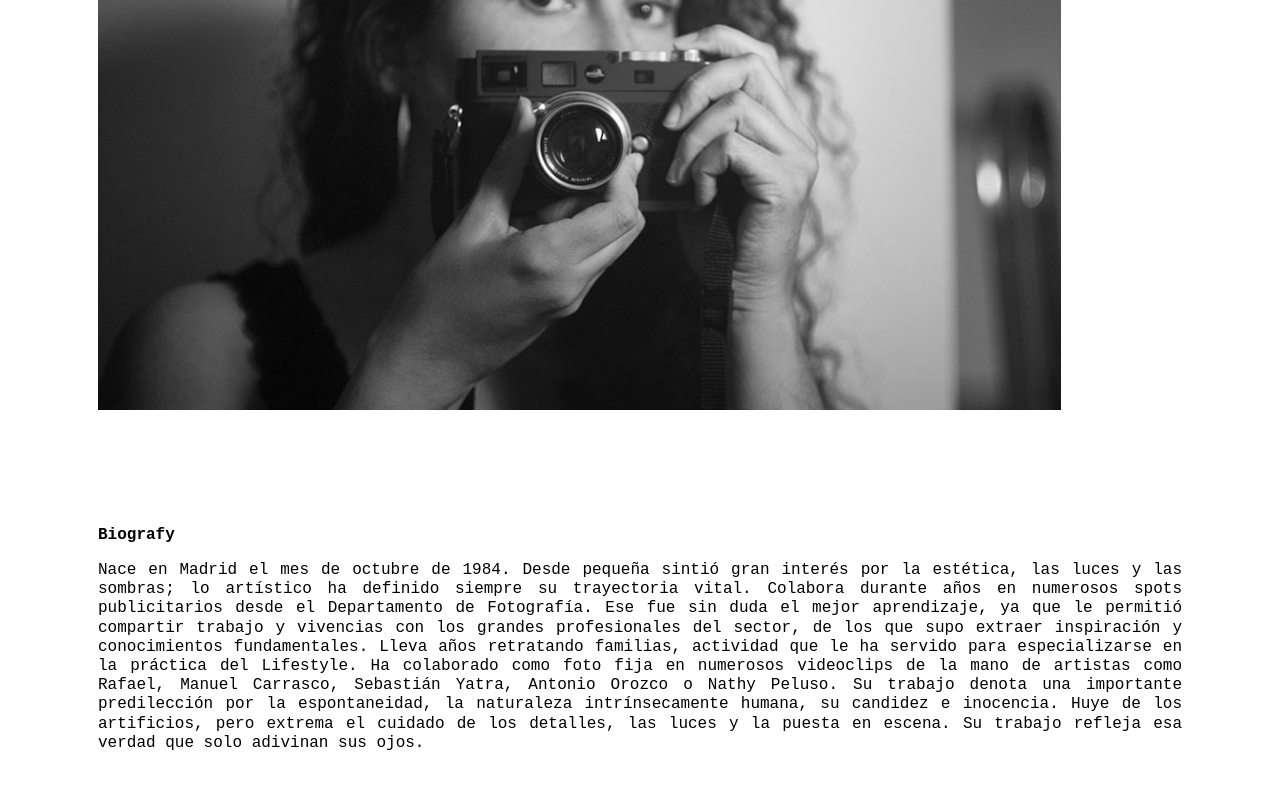
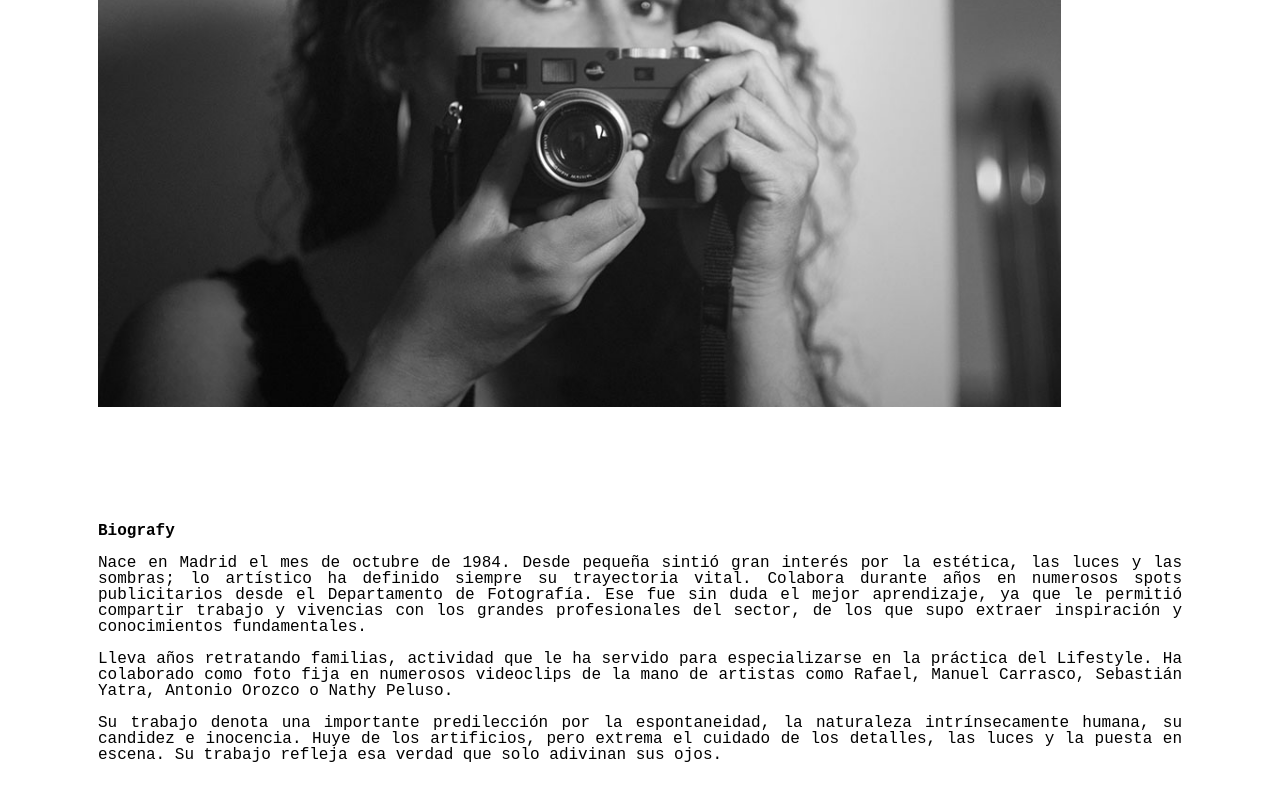
Before and after one commit to Gemagit/miPaginaPersonal_2024, a plain HTML site: page pages/about.html in a window 1280 px wide. Shown: the part 462-1262 px from the top of the page. Drawn offline with Linux system fonts and the light colour scheme.

Commit message:
modified pages/about.htmlstyle/css and assets home

```diff
--- a/pages/about.html
+++ b/pages/about.html
@@ -33,7 +33,9 @@
         <img class="picture" src="../assets/about.jpg" alt="Retrato selfie de Gema Millán">
           <article class="texto">
             <h3>Biografy</h3>
-             <p>Nace en Madrid el mes de octubre de 1984. Desde pequeña sintió gran interés por la estética, las luces y las sombras; lo artístico ha definido siempre su trayectoria vital. Colabora durante años en numerosos spots publicitarios desde el Departamento de Fotografía. Ese fue sin duda el mejor aprendizaje, ya que le permitió compartir trabajo y vivencias con los grandes profesionales del sector, de los que supo extraer inspiración y conocimientos fundamentales. Lleva años retratando familias, actividad que le ha servido para especializarse en la práctica del Lifestyle. Ha colaborado como foto fija en numerosos videoclips de la mano de artistas como Rafael, Manuel Carrasco, Sebastián Yatra, Antonio Orozco o Nathy Peluso. Su trabajo denota una importante predilección por la espontaneidad, la naturaleza intrínsecamente humana, su candidez e inocencia. Huye de los artificios, pero extrema el cuidado de los detalles, las luces y la puesta en escena. Su trabajo refleja esa verdad que solo adivinan sus ojos.</p>
+            <p>Nace en Madrid el mes de octubre de 1984. Desde pequeña sintió gran interés por la estética, las luces y las sombras; lo artístico ha definido siempre su trayectoria vital. Colabora durante años en numerosos spots publicitarios desde el Departamento de Fotografía. Ese fue sin duda el mejor aprendizaje, ya que le permitió compartir trabajo y vivencias con los grandes profesionales del sector, de los que supo extraer inspiración y conocimientos fundamentales.</p>
+            <p>Lleva años retratando familias, actividad que le ha servido para especializarse en la práctica del Lifestyle. Ha colaborado como foto fija en numerosos videoclips de la mano de artistas como Rafael, Manuel Carrasco, Sebastián Yatra, Antonio Orozco o Nathy Peluso. </p>
+            <p>Su trabajo denota una importante predilección por la espontaneidad, la naturaleza intrínsecamente humana, su candidez e inocencia. Huye de los artificios, pero extrema el cuidado de los detalles, las luces y la puesta en escena. Su trabajo refleja esa verdad que solo adivinan sus ojos.</p>
           </article>
     </section>
 </body>
--- a/style.css
+++ b/style.css
@@ -1,7 +1,7 @@
 
 * {
     font-family:'Courier New', Courier, monospace;
-    line-height: 120%;
+    line-height: 100%;
     font-size: 1rem; /* 1.2x16px */
     scroll-behavior: smooth;
     scroll-margin-top: 100px;
@@ -95,7 +95,6 @@ h5 {
 
 .about {
     flex-wrap: wrap;
-    align-items: center;
     justify-content: center;
     margin: 10px 10px 10px 10px ;
     background-color: white;
@@ -105,7 +104,6 @@ h5 {
 
 .picture {
     display:flex;
-    align-items: center;
     background-color:white;
     text-align: center;
     width: 95%;
@@ -114,12 +112,13 @@ h5 {
 
 
 .texto {
+    text-align:justify;
     background-color: white;
     margin: 10px;
+    margin-bottom: 20px;
     padding:10px;
-    line-height:20%;
+    line-height:10%;
     font-size: 12pt;
-    text-align: justify;
 }
 
 a {
```
Also changed, not shown: 1 other file.
